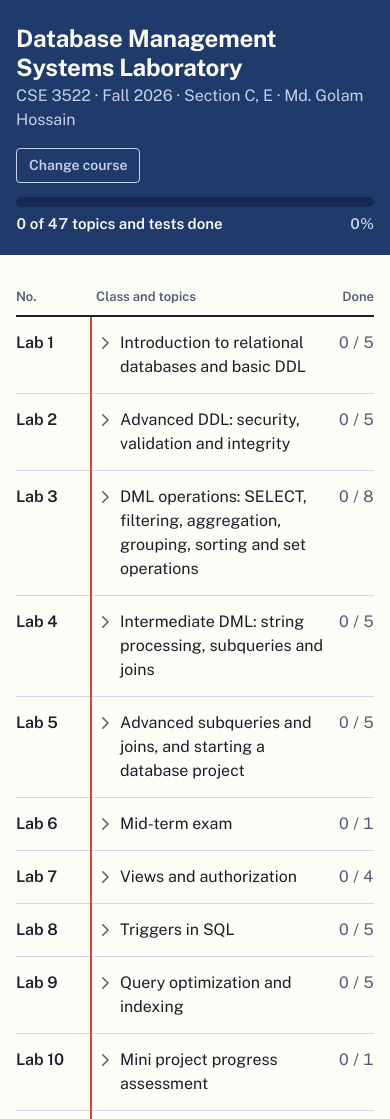
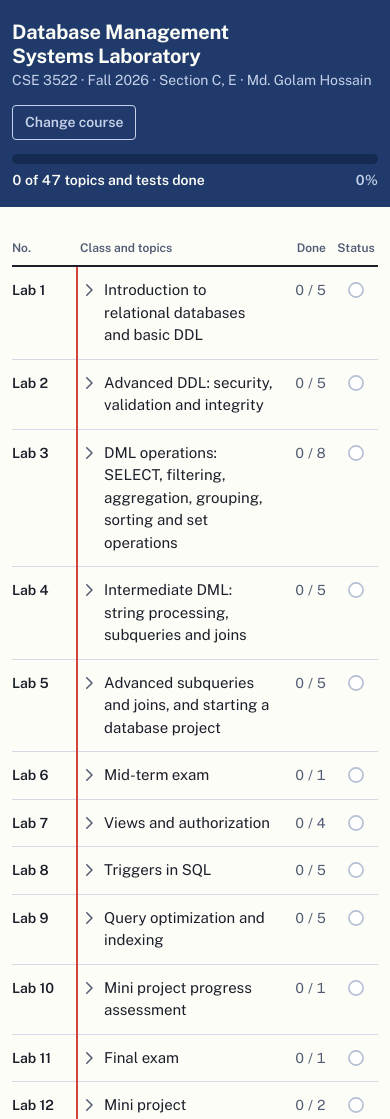
Before and after one commit to Ashraful-Al-Sabid/course_tracker, a website with bundled scripts: page public/index.html in a window 390 px wide. Shown: the top 1119 px of the page. Built offline with nearby package versions, Linux system fonts and the light colour scheme.

Commit message:
Replace Signed off column with circular progress Status indicator and fix mobile layout

```diff
--- a/public/index.html
+++ b/public/index.html
@@ -47,7 +47,7 @@
   <main class="wrap">
     <noscript><p class="notice">This page needs JavaScript turned on to show your courses and save your ticks.</p></noscript>
     <div class="index-head" aria-hidden="true">
-      <span>No.</span><span>Class and topics</span><span class="num">Done</span><span>Signed off</span>
+      <span>No.</span><span>Class and topics</span><span class="num">Done</span><span class="col-status">Status</span>
     </div>
     <ol class="index" id="index"></ol>
   </main>
--- a/public/js/app.js
+++ b/public/js/app.js
@@ -4,7 +4,15 @@ const KEY = "course-tracker:v1";
 const courses = Array.isArray(COURSES) ? COURSES : [];
 const $ = (id) => document.getElementById(id);
 const CHEVRON = '<svg class="chev" viewBox="0 0 24 24" width="18" height="18" aria-hidden="true"><path d="M9 5l7 7-7 7" fill="none" stroke="currentColor" stroke-width="2" stroke-linecap="round" stroke-linejoin="round"/></svg>';
-const CHECK = '<svg viewBox="0 0 24 24" width="16" height="16" aria-hidden="true"><path d="M4 12.5l5 5L20 6.5" fill="none" stroke="currentColor" stroke-width="2.5" stroke-linecap="round" stroke-linejoin="round"/></svg>';
+const RING_C = 2 * Math.PI * 8.5;
+const STATUS_HTML =
+  '<svg class="status-ring" viewBox="0 0 24 24" width="20" height="20" aria-hidden="true">' +
+    '<circle class="status-bg" cx="12" cy="12" r="8.5"/>' +
+    '<circle class="status-arc" cx="12" cy="12" r="8.5"/>' +
+  '</svg>' +
+  '<svg class="status-tick" viewBox="0 0 24 24" width="20" height="20" aria-hidden="true">' +
+    '<path d="M4.5 12.5l5 5L19.5 6.5" fill="none" stroke="currentColor" stroke-width="2.5" stroke-linecap="round" stroke-linejoin="round"/>' +
+  '</svg>';
 
 let store = {};
 try { store = JSON.parse(localStorage.getItem(KEY)) || {}; } catch {}
@@ -68,11 +76,19 @@ function renderCourse() {
     const label = cls.label || course.unit + " " + ++no;
     const items = cls.items.map(itemOf);
     const count = el("span", { className: "lab-count num" });
-    const sign = el("span", { className: "lab-sign" });
+    const status = el("span", { className: "lab-status" });
+    status.innerHTML = STATUS_HTML;
+    const statusSr = el("span", { className: "sr-only" });
+    status.append(statusSr);
+    const statusRing = status.querySelector(".status-ring");
+    const statusArc = status.querySelector(".status-arc");
+    const statusTick = status.querySelector(".status-tick");
+    statusArc.style.strokeDasharray = RING_C.toFixed(2);
+    statusArc.style.strokeDashoffset = RING_C.toFixed(2);
     const toggle = el("button", { type: "button", className: "lab-toggle" },
       el("span", { className: "lab-no", textContent: label }),
       el("span", { className: "lab-title" }, el("span", { textContent: cls.title })),
-      count, sign);
+      count, status);
     toggle.querySelector(".lab-title").insertAdjacentHTML("afterbegin", CHEVRON);
     toggle.setAttribute("aria-controls", id + "-panel");
 
@@ -91,7 +107,7 @@ function renderCourse() {
         ...(it.kind ? [el("span", { className: "tag", textContent: it.kind })] : [])))));
     const panel = el("div", { className: "lab-panel", id: id + "-panel" }, list);
     const li = el("li", { className: "lab" }, el("h2", {}, toggle), panel);
-    const row = { id, li, toggle, panel, boxes, count, sign };
+    const row = { id, li, toggle, panel, boxes, count, status, statusRing, statusArc, statusTick, statusSr };
     toggle.addEventListener("click", () => setOpen(row, panel.hidden));
     return row;
   });
@@ -112,21 +128,26 @@ function update(animate) {
   let done = 0, total = 0;
   rows.forEach((r) => {
     const n = r.boxes.filter((b) => b.checked).length;
-    done += n; total += r.boxes.length;
-    r.count.textContent = n + " / " + r.boxes.length;
-    const full = n === r.boxes.length;
+    const itemCount = r.boxes.length;
+    done += n; total += itemCount;
+    r.count.textContent = n + " / " + itemCount;
+    const full = itemCount > 0 && n === itemCount;
     r.li.classList.toggle("is-done", full);
     if (full && !st.signed[r.id]) {
       st.signed[r.id] = new Date().toISOString();
-      r.sign.classList.toggle("is-new", animate);
+      r.statusTick.classList.toggle("is-new", animate);
     } else if (!full) {
       delete st.signed[r.id];
-      r.sign.classList.remove("is-new");
+      r.statusTick.classList.remove("is-new");
     }
-    if (st.signed[r.id]) {
-      r.sign.innerHTML = CHECK;
-      r.sign.append(el("span", { className: "sr-only", textContent: "Signed off" }));
-    } else r.sign.replaceChildren();
+    if (full) {
+      r.statusSr.textContent = "Complete";
+    } else {
+      const ratio = itemCount ? n / itemCount : 0;
+      r.statusRing.classList.toggle("is-progress", n > 0);
+      r.statusArc.style.strokeDashoffset = (RING_C * (1 - ratio)).toFixed(2);
+      r.statusSr.textContent = n > 0 ? n + " of " + itemCount + " done" : "Not started";
+    }
   });
 
   const complete = total > 0 && done === total;
--- a/public/styles/main.css
+++ b/public/styles/main.css
@@ -30,7 +30,7 @@
   --margin-ink: #b3302a;
   --col-no: 4.5rem;
   --col-done: 4.5rem;
-  --col-sign: 6rem;
+  --col-status: 4.5rem;
   --ease: cubic-bezier(0.16, 1, 0.3, 1);
 }
 
@@ -125,14 +125,15 @@ main { padding: 1.5rem 0 1rem; }
 
 .index-head, .lab-toggle {
   display: grid;
-  grid-template-columns: var(--col-no) minmax(0, 1fr) var(--col-done) var(--col-sign);
+  grid-template-columns: var(--col-no) minmax(0, 1fr) var(--col-done) var(--col-status);
   column-gap: 1rem;
 }
 .index-head {
   font-size: 0.8125rem; font-weight: 600; color: var(--ink-soft);
   padding: 0.5rem 0; border-bottom: 2px solid var(--ink);
 }
-.index-head .num, .lab-count { text-align: right; }
+.index-head .num, .lab-count { text-align: right; white-space: nowrap; }
+.index-head .col-status { text-align: center; }
 
 .index { list-style: none; padding: 0; position: relative; }
 .index::before {
@@ -156,8 +157,27 @@ main { padding: 1.5rem 0 1rem; }
 .is-open .chev { transform: rotate(90deg); }
 .lab-count { color: var(--ink-soft); }
 .is-done .lab-count { color: var(--ink); font-weight: 600; }
-.lab-sign { display: flex; align-items: center; gap: 0.375rem; color: var(--pen); font-weight: 600; white-space: nowrap; align-self: start; }
-.lab-sign.is-new { animation: sign 480ms var(--ease); }
+.lab-status {
+  display: inline-flex; align-items: center; justify-content: center;
+  align-self: start; margin-top: 0.125rem; color: var(--pen);
+}
+.status-ring { display: block; }
+.status-bg {
+  fill: #fff; stroke: #b5bfd4; stroke-width: 2;
+  transition: stroke 200ms var(--ease);
+}
+.status-ring.is-progress .status-bg { stroke: var(--rule); }
+.status-arc {
+  fill: none; stroke: var(--pen); stroke-width: 2.5; stroke-linecap: round;
+  transform: rotate(-90deg); transform-origin: 50% 50%;
+  opacity: 0;
+  transition: stroke-dashoffset 280ms var(--ease), opacity 180ms;
+}
+.status-ring.is-progress .status-arc { opacity: 1; }
+.status-tick { display: none; }
+.is-done .status-ring { display: none; }
+.is-done .status-tick { display: block; }
+.status-tick.is-new { animation: sign 480ms var(--ease); }
 @keyframes sign {
   from { clip-path: inset(0 100% 0 0); }
   to { clip-path: inset(0 0 0 0); }
@@ -196,19 +216,34 @@ main { padding: 1.5rem 0 1rem; }
 .btn-danger:hover { background: #982620; border-color: #982620; }
 
 @media (max-width: 40rem) {
-  :root { --col-no: 4.25rem; }
-  .wrap { width: min(100% - 2rem, 58rem); }
-  .cover .wrap { width: calc(100% - 2rem); }
-  .cover { padding: 1.5rem 0 1.25rem; }
-  .cover-top { flex-direction: column; gap: 1rem; }
-  h1 { font-size: 1.5rem; }
-  .index-head, .lab-toggle { grid-template-columns: var(--col-no) minmax(0, 1fr) auto; column-gap: 0.75rem; }
-  .index-head span:last-child { display: none; }
-  .lab-sign { grid-column: 2 / -1; margin-top: 0.25rem; font-size: 0.875rem; }
-  .lab-sign:empty { display: none; }
-  .index::before { left: calc(var(--col-no) + 0.375rem); }
-  .lab-panel { padding-left: calc(var(--col-no) + 0.75rem); }
-  .topic { padding-left: 0.5rem; }
+  :root {
+    --col-no: 3.75rem;
+    --col-done: 2.75rem;
+    --col-status: 2.75rem;
+  }
+  .wrap { width: min(100% - 1.5rem, 58rem); }
+  .cover .wrap { width: calc(100% - 1.5rem); }
+  .cover { padding: 1.25rem 0 1rem; }
+  .cover-top { flex-direction: column; gap: 0.875rem; }
+  .cover-side { width: 100%; flex-wrap: wrap; }
+  .courses { width: 100%; }
+  .courses select { width: 100%; }
+  h1 { font-size: 1.25rem; }
+  .meta { font-size: 0.875rem; }
+  .progress-text { font-size: 0.875rem; }
+  .index-head, .lab-toggle {
+    grid-template-columns: var(--col-no) minmax(0, 1fr) var(--col-done) var(--col-status);
+    column-gap: 0.5rem;
+  }
+  .index-head { font-size: 0.75rem; }
+  .lab-toggle { padding: 0.75rem 0; font-size: 0.9375rem; }
+  .lab-no, .lab-count { font-size: 0.875rem; }
+  .chev { margin-top: 0.125rem; }
+  .lab-status { margin-top: 0.0625rem; }
+  .index::before { left: calc(var(--col-no) + 0.25rem); }
+  .lab-panel { padding: 0.125rem 0 0.875rem calc(var(--col-no) + 0.5rem); }
+  .topic { padding: 0.5rem 0.25rem 0.5rem 0.375rem; gap: 0.625rem; font-size: 0.9375rem; }
+  .foot { padding: 1rem 0 2.5rem; gap: 0.75rem; }
 }
 
 @media (prefers-reduced-motion: reduce) {
```
